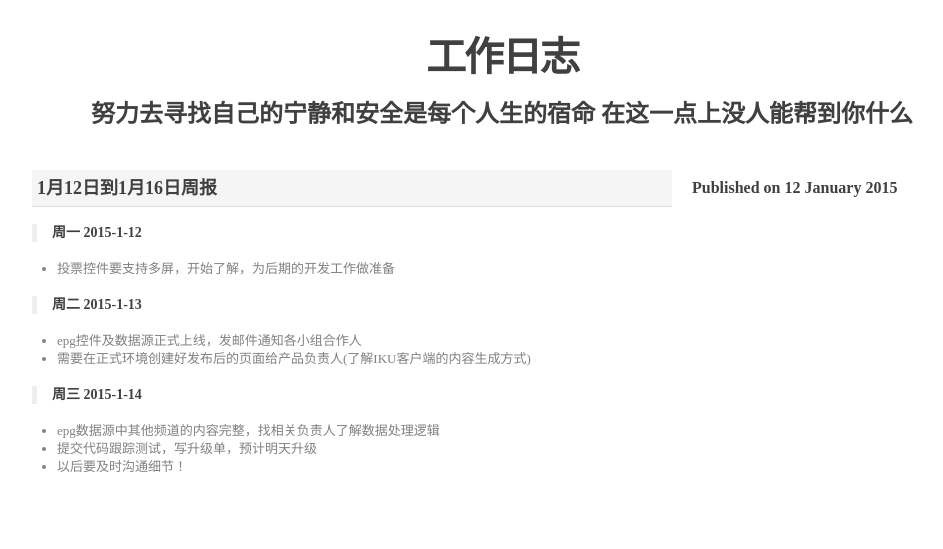
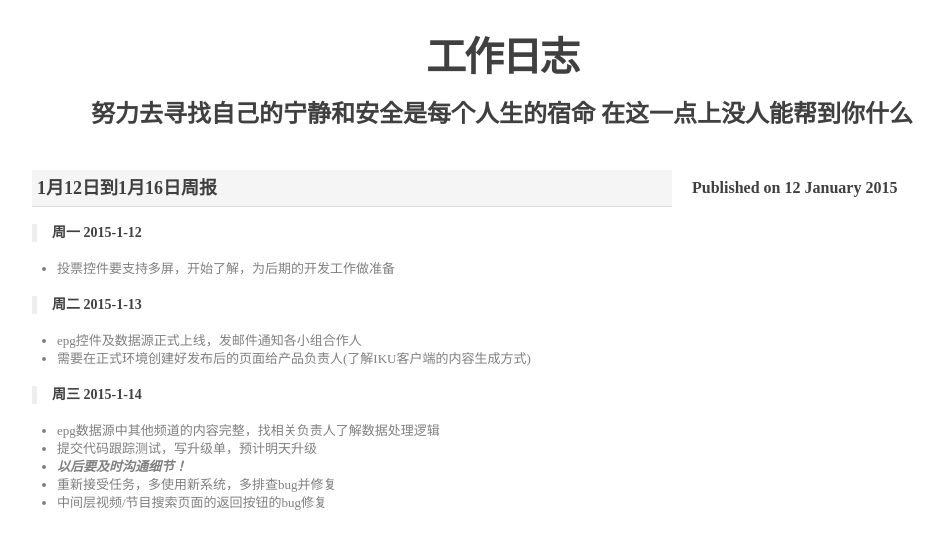
Before and after one commit to bjfuzzj/workdiary, a Jekyll site: the page built from _posts/2015/2015-1-12-1月12日到1月16日周报.md, in a window 1280 px wide. Shown: the top 549 px of the page, without its empty margins (138-1081 px from the left). Built offline with Jekyll 4.4.1, drawn with Linux system fonts in a browser that asks for light colours; Markdown is read by kramdown in place of the engine named in the settings.

Commit message:
增加内容
增加内容

```diff
--- a/_posts/2015/2015-1-12-1月12日到1月16日周报.md
+++ b/_posts/2015/2015-1-12-1月12日到1月16日周报.md
@@ -18,4 +18,6 @@ layout: default
 
 - epg数据源中其他频道的内容完整，找相关负责人了解数据处理逻辑
 - 提交代码跟踪测试，写升级单，预计明天升级
-- 以后要及时沟通细节！
+- ***以后要及时沟通细节！***
+- 重新接受任务，多使用新系统，多排查bug并修复
+- 中间层视频/节目搜索页面的返回按钮的bug修复
```
